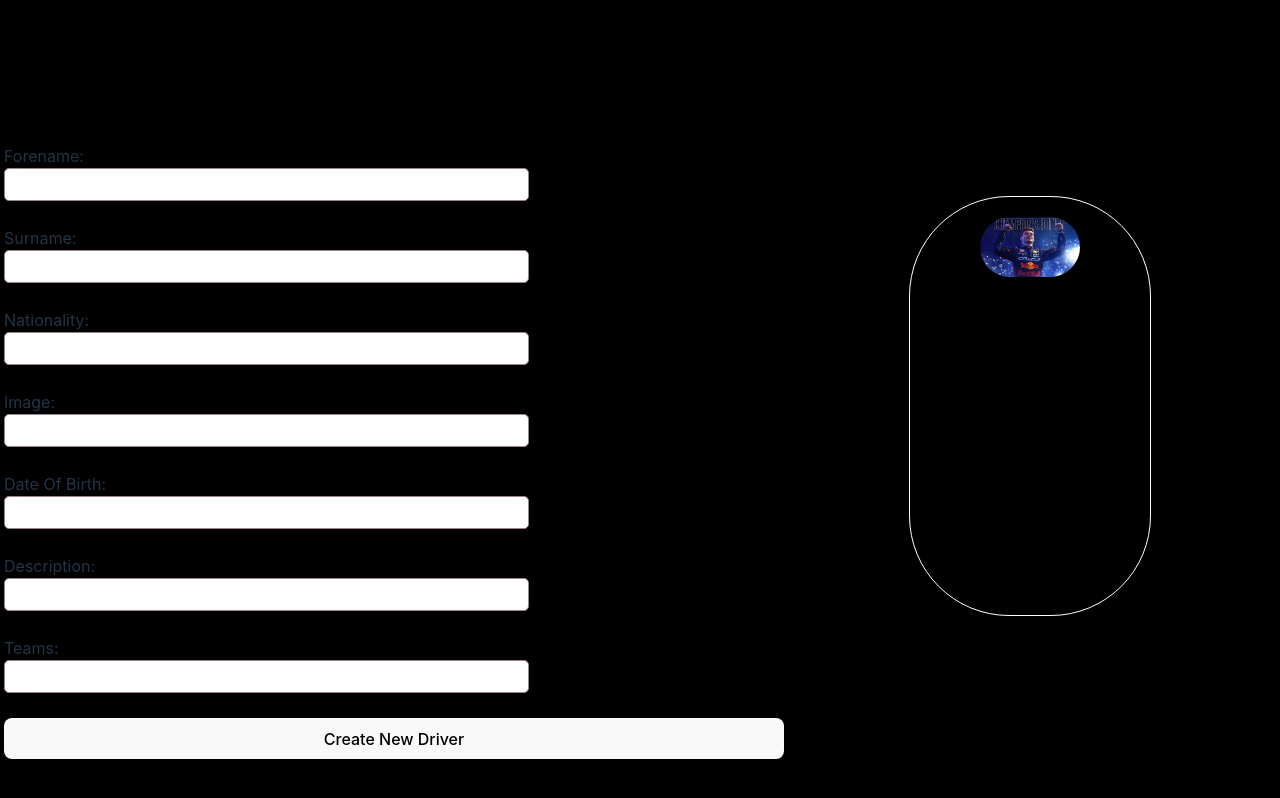
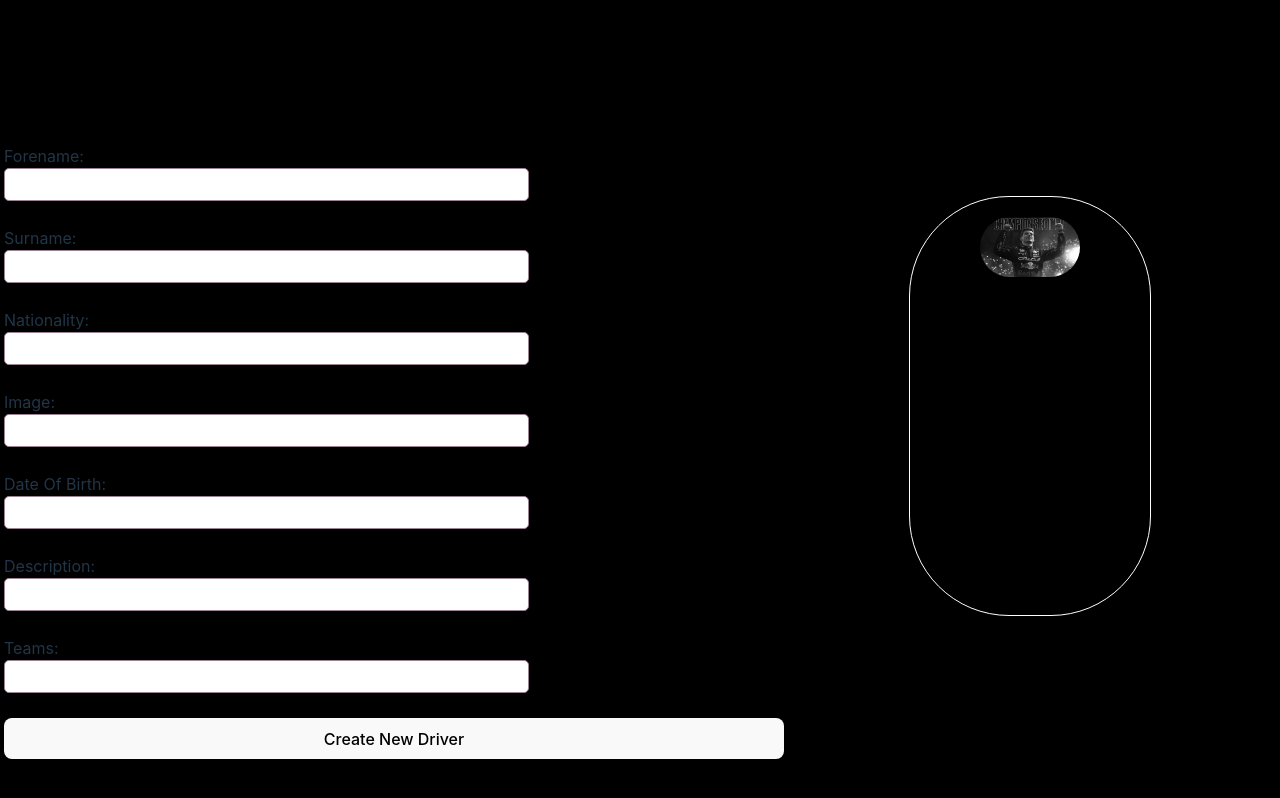
Before and after one commit to FernandaOlivares/FOL-cr-pi-drivers-main, a React (Vite) app in the folder client/: page /create in a window 1280 px wide. Shown: the top 798 px of the page. Built offline with nearby package versions, Linux system fonts and the light colour scheme.

Commit message:
style Updated

```diff
--- a/client/src/components/Card/Card.module.css
+++ b/client/src/components/Card/Card.module.css
@@ -53,7 +53,7 @@
   border-radius: 50px;
   margin-bottom: 10px;
   transition: filter 0.3s ease-in-out;
-
+  filter: grayscale(100%);
 }
 .card img:hover {
   filter: grayscale(100%);
--- a/client/src/components/Form/Form.module.css
+++ b/client/src/components/Form/Form.module.css
@@ -56,7 +56,7 @@
 .errorMessage {
     color: var(--color-red-ferrari);
     font-size: 14px;
-    margin-left: 50px; /* Ajusta el espacio entre el input y el mensaje de error */
+    margin-left: 10px; /* Ajusta el espacio entre el input y el mensaje de error */
     white-space: nowrap; /* Evita que el mensaje de error se divida en múltiples líneas */
 }
 
```
